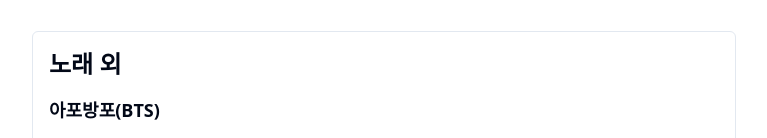
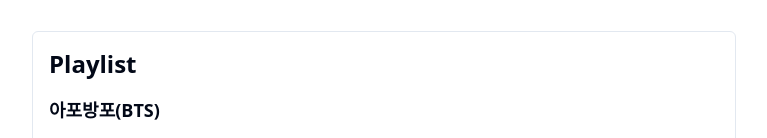
Before and after one commit to w1n-code/MusicPlaylist, a Next.js app: page / in a window 1280 px wide. Shown: the part 1793-1931 px from the top of the page, without its empty margins (256-1023 px from the left). Built offline with nearby package versions, Linux system fonts and the light colour scheme.

Commit message:
Update page.tsx

```diff
--- a/app/page.tsx
+++ b/app/page.tsx
@@ -3,11 +3,11 @@
 export default function Home() {
   return (
     <main className="min-h-screen p-4 sm:p-8 md:p-16 lg:p-24">
-      <PlaylistComponent playlistId="2017-2020" title="Playlist: 2017~2020년" isYearGroup={true} />
+      <PlaylistComponent playlistId="2017-2020" title="Playlist: 2017~2020년" />
       <PlaylistComponent playlistId="2021-2023" title="Playlist: 2021~2023년" />
       <PlaylistComponent playlistId="양태원의 머리 속" title="Playlist: 양태원의 머리 속" />
       <PlaylistComponent playlistId="기타" title="Playlist: 기타 연주했던 곡 모음" />
-      <PlaylistComponent playlistId="나머지" title="노래 외" />
+      <PlaylistComponent playlistId="나머지" title="Playlist" />
     </main>
   )
 }
```
